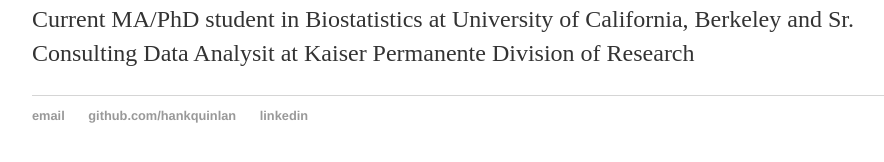
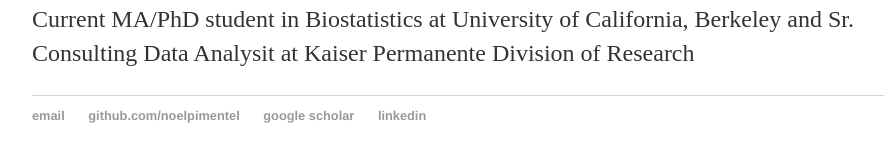
Before and after one commit to noelpimentel/noelpimentel.github.io, a Jekyll site: the page built from index.html, in a window 1280 px wide. Shown: the part 194-356 px from the top of the page, without its empty margins (160-1044 px from the left). Built offline with Jekyll 4.4.1, drawn with Linux system fonts in a browser that asks for light colours.

Commit message:
Cleaning

```diff
--- a/_layouts/default.html
+++ b/_layouts/default.html
@@ -20,8 +20,9 @@
 			</div><!-- /.container -->
 			<footer>
 	    		<ul>
-	        		<li><a href="mailto:hankquinlanhub@gmail.com">email</a></li>
-	        		<li><a href="https://github.com/hankquinlan">github.com/hankquinlan</a></li>
+	        		<li><a href="mailto:noelpimentel@berkeley.edu">email</a></li>
+	        		<li><a href="https://github.com/noelpimentel">github.com/noelpimentel</a></li>
+				<li><a href="https://scholar.google.com/citations?user=_pIMn3AAAAAJ&hl=en">google scholar</a></li>
 				<li><a hreft="https://www.linkedin.com/in/noel-pimentel-91b761122">linkedin</a></li>
 				</ul>
 			</footer>
```
